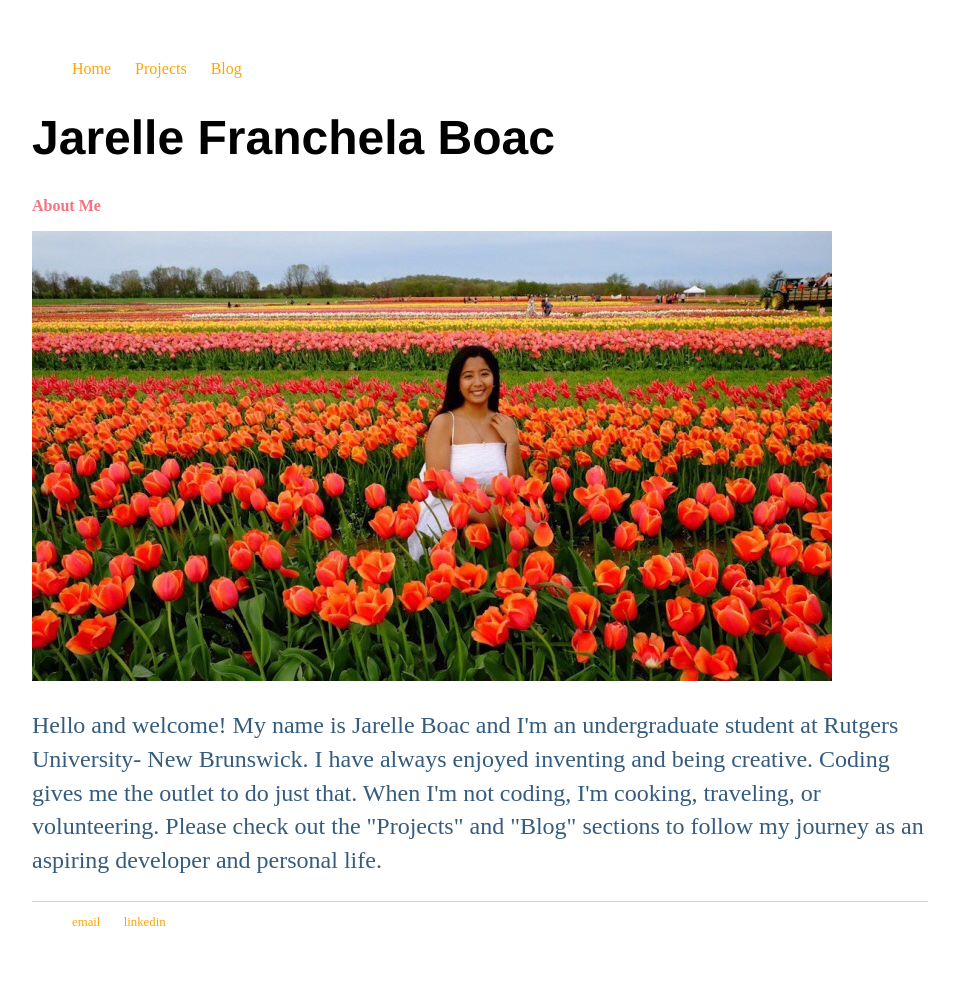
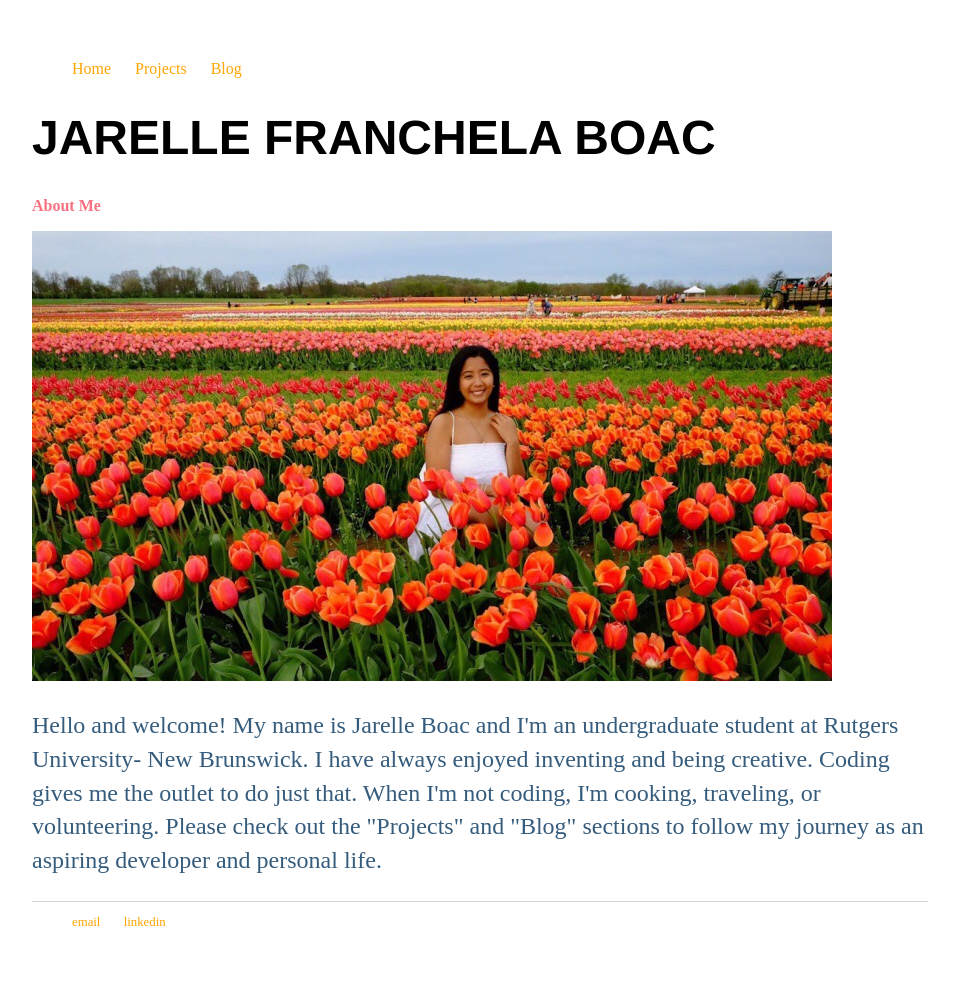
Before and after one commit to jarelle22/jarelleboac.github.io, a Jekyll site: the page built from index.html, in a window 1280 px wide. Shown: the whole page, without its empty margins (160-1113 px from the left). Built offline with Jekyll 4.4.1, drawn with Linux system fonts in a browser that asks for light colours.

```diff
--- a/index.html
+++ b/index.html
@@ -4,7 +4,7 @@ title: Jarelle Franchela Boac
 ---
 
 		<div class="blurb">
-			<h1>Jarelle Franchela Boac</h1>
+			<h1>JARELLE FRANCHELA BOAC</h1>
 			<h3>About Me</h3>
 			<img src="72C66544-96D7-4B87-AFAA-75E7CFD6FF7A.jpeg" alt="Jarelle Boac in a field of flowers">
 			<p>Hello and welcome! My name is Jarelle Boac and I'm an undergraduate student at Rutgers University- New Brunswick. I have always enjoyed inventing and being creative. Coding gives me the outlet to do just that. When I'm not coding, I'm cooking, traveling, or volunteering. Please check out the "Projects" and "Blog" sections to follow my journey as an aspiring developer and personal life. </p>
```
